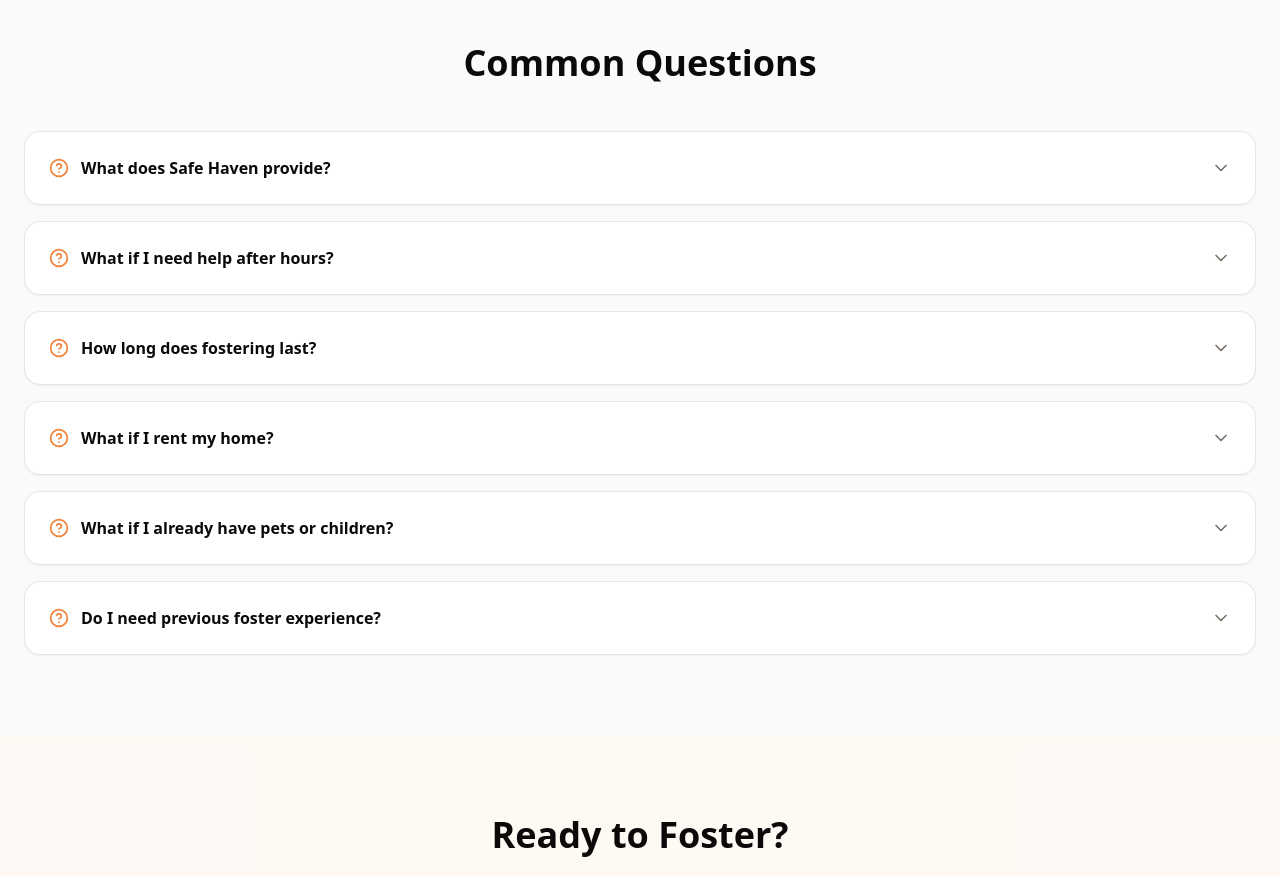
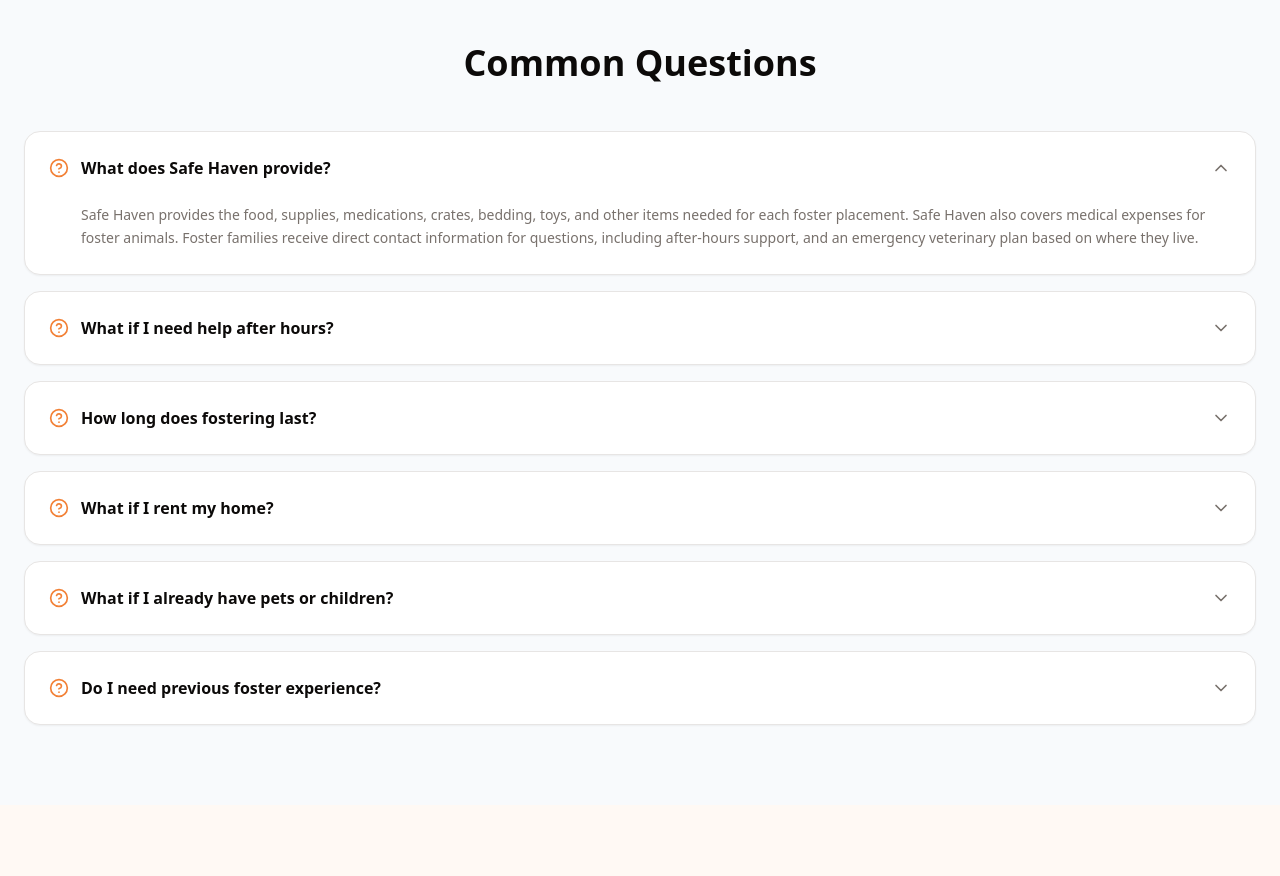
Before and after one commit to 7nqwsvhv99-hash/safe-haven-site, a Next.js app: page /foster in a window 1280 px wide. Shown: the part 3320-4196 px from the top of the page. Built offline with nearby package versions, Linux system fonts and the light colour scheme.

Commit message:
Make foster FAQ single-open accordion

```diff
--- a/src/app/foster/page.tsx
+++ b/src/app/foster/page.tsx
@@ -1,7 +1,8 @@
 import Link from "next/link"
 import { Button } from "@/components/ui/button"
 import { Card } from "@/components/ui/card"
-import { Heart, Home, PawPrint, HelpCircle, Baby, ShieldCheck, ChevronDown } from "lucide-react"
+import { Heart, Home, PawPrint, Baby, ShieldCheck } from "lucide-react"
+import { ExclusiveFaq } from "@/components/exclusive-faq"
 
 export default function FosterPage() {
   return (
@@ -91,23 +92,7 @@ export default function FosterPage() {
       <section className="section-padding bg-slate-50">
         <div className="container-custom max-w-3xl">
           <h2 className="text-3xl md:text-4xl font-bold text-center mb-12">Common Questions</h2>
-          <div className="space-y-4">
-            {faqs.map((faq) => (
-              <details
-                key={faq.question}
-                className="group rounded-2xl border bg-white shadow-sm transition-shadow hover:shadow-md"
-              >
-                <summary className="flex cursor-pointer list-none items-center gap-3 p-6 [&::-webkit-details-marker]:hidden">
-                  <HelpCircle className="h-5 w-5 text-primary flex-shrink-0" />
-                  <h3 className="flex-1 font-semibold">{faq.question}</h3>
-                  <ChevronDown className="h-5 w-5 flex-shrink-0 text-muted-foreground transition-transform duration-200 group-open:rotate-180" />
-                </summary>
-                <div className="faq-answer hidden px-6 pb-6 pl-14 group-hover:block group-open:block">
-                  <p className="text-sm leading-relaxed text-muted-foreground">{faq.answer}</p>
-                </div>
-              </details>
-            ))}
-          </div>
+          <ExclusiveFaq faqs={faqs} />
         </div>
       </section>
 
```
